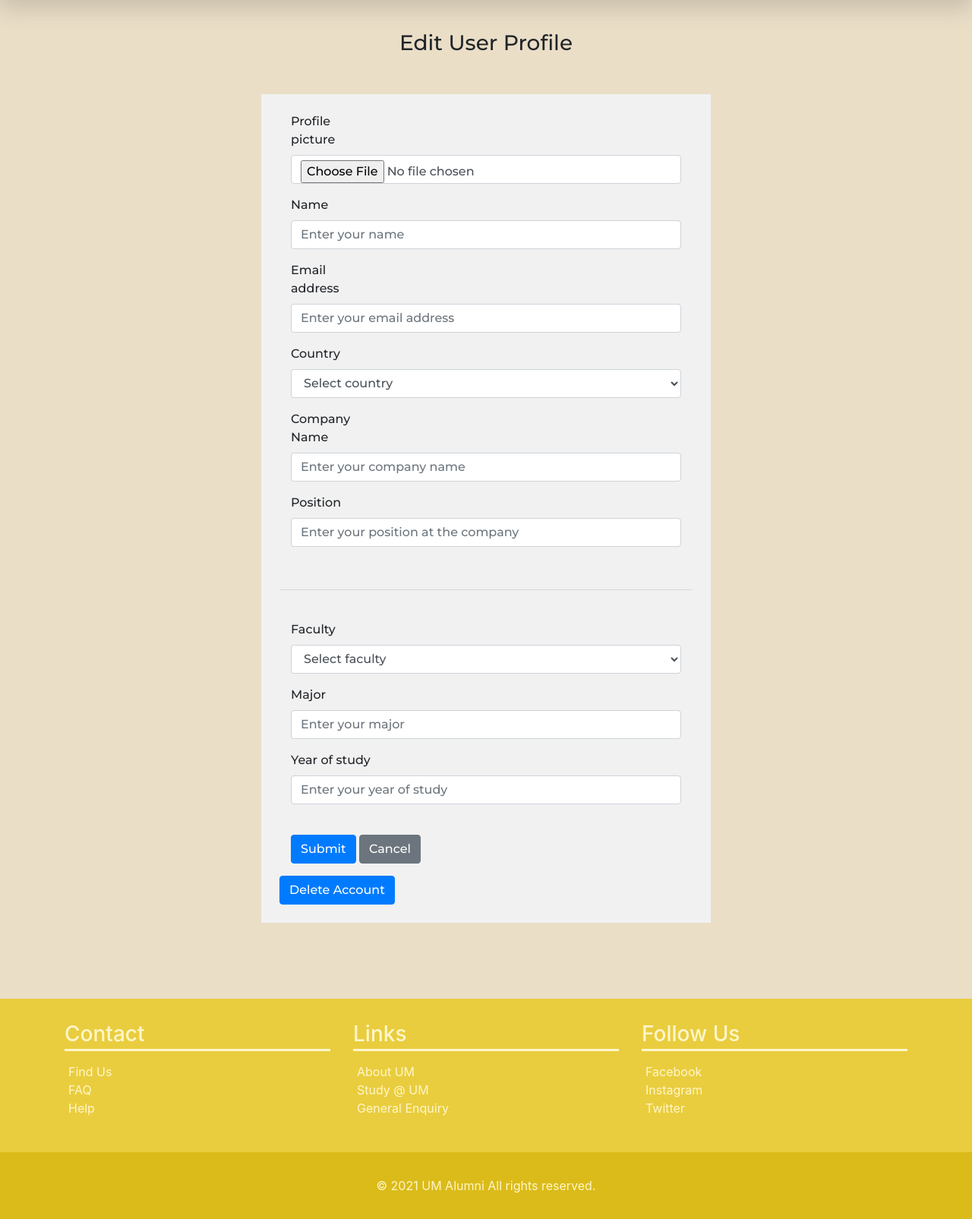
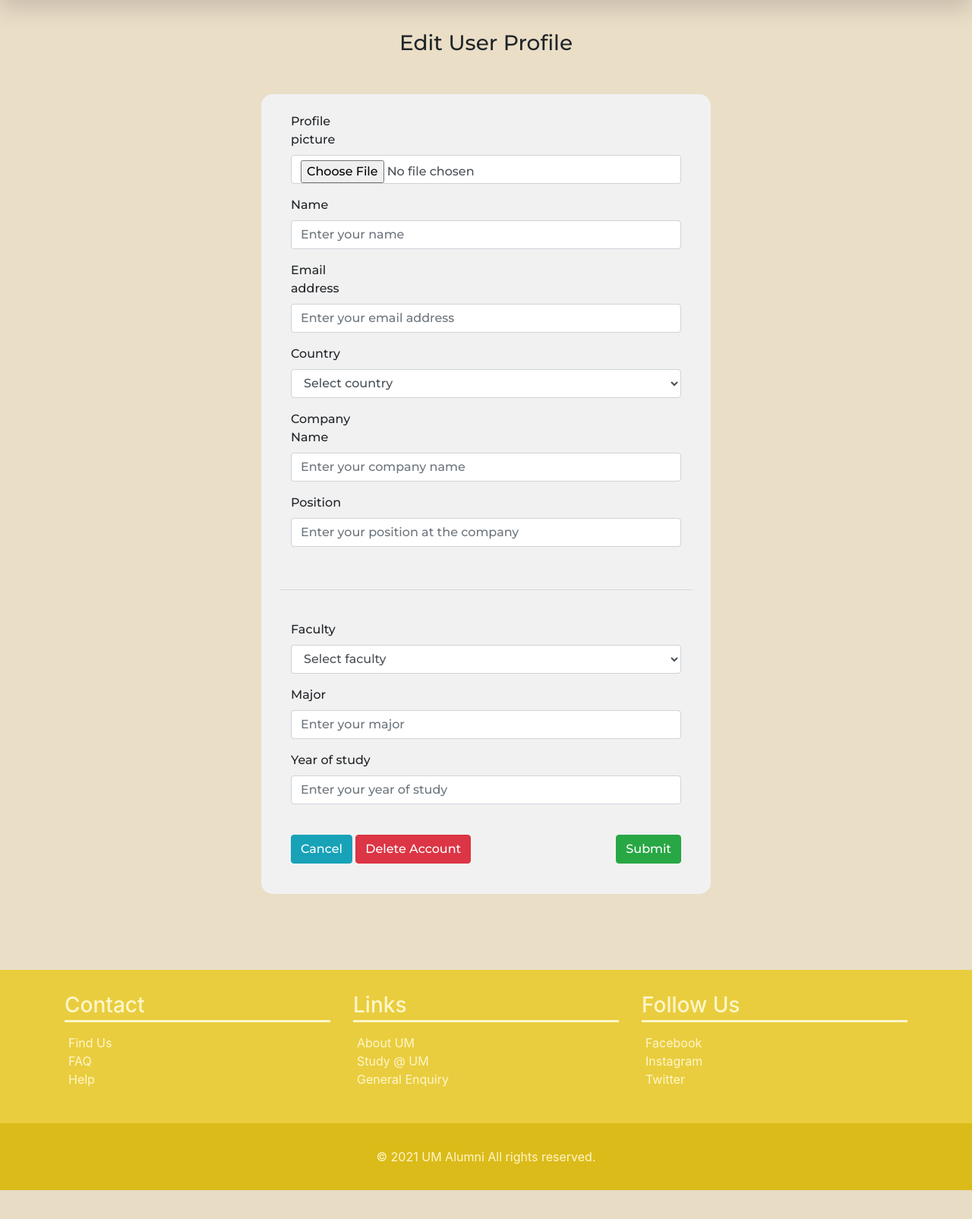
Before and after one commit to amarabjamal/Online-Alumni-System, a PHP site: page /edit_profile.html in a window 1280 px wide. Shown: the part 66-1671 px from the top of the page at 76% size. After the commit the page ends 1633 px from the top, so only its background shows below. Run offline with PHP 8.4, Linux system fonts and the light colour scheme; some libraries are stand-ins or nearby versions.

Commit message:
changed the button colors

```diff
--- a/edit_profile.html
+++ b/edit_profile.html
@@ -201,7 +201,7 @@
                                 <div class="form-group">
                                     <div class="col-sm-12">
 
-                                        <button type="button" class="btn btn-primary" data-toggle="modal"
+                                        <button id="submit"type="button" class="btn btn-success" data-toggle="modal"
                                             data-target="#submitModal">Submit</button>
                                         <div class="modal fade" id="submitModal" tabindex=-1 role="dialog"
                                             aria-labelledby="submitModalLabel" aria-hidden="true">
@@ -229,7 +229,7 @@
                                             </div>
                                         </div>
 
-                                        <button type="button" class="btn btn-secondary" data-toggle="modal"
+                                        <button type="button" id="cancel" class="btn btn-info" data-toggle="modal"
                                             data-target="#cancelModal">Cancel</button>
                                         <div class="modal fade" id="cancelModal" tabindex=-1 role="dialog"
                                             aria-labelledby=cancelModalLabel" aria-hidden="true">
@@ -257,13 +257,7 @@
                                             </div>
                                         </div>
 
-
-
-                                    </div>
-
-                                </div>
-
-                                <button type="button" class="btn btn-primary" data-toggle="modal"
+                                        <button type="button" class="btn btn-danger " data-toggle="modal"
                                     data-target="#deleteModal">Delete Account</button>
 
                                 <div class="modal fade" id="deleteModal" tabindex=-1 role="dialog"
@@ -292,6 +286,16 @@
 
 
                             </div>
+
+
+
+
+
+                                    </div>
+
+                                </div>
+
+
 
 
 
--- a/styles/edit_profile.css
+++ b/styles/edit_profile.css
@@ -57,7 +57,7 @@ main {
     margin-top: 50px;
     margin-bottom: 50px;
 
-    border-radius: 0px;
+    border-radius: 15px;
     width: 100%;
 
 
@@ -69,11 +69,7 @@ main {
 }
 
 
-
-.cancel-btn {
-    border-color:black;
-    color:black;
-    border-radius: 2px;
-    margin-left: 20px;
+#submit {
+    float:right;
 
 }
```
